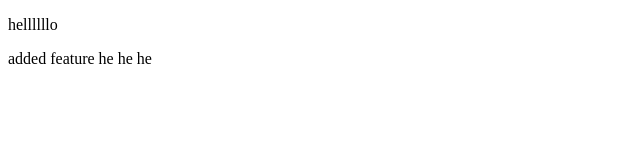
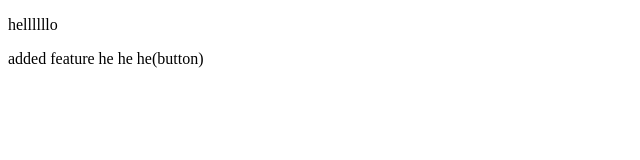
Before and after one commit to toffee-k21/firstRepo, a plain HTML site: page index.html in a window 1280 px wide. Shown: the full height of the page, 0-640 px from the left. Drawn offline with Linux system fonts and the light colour scheme.

```diff
--- a/index.html
+++ b/index.html
@@ -7,6 +7,6 @@
 </head>
 <body>
     <p>hellllllo</p>
-    <p>added feature he he he</p>
+    <p>added feature he he he(button)</p>
 </body>
 </html>
```
